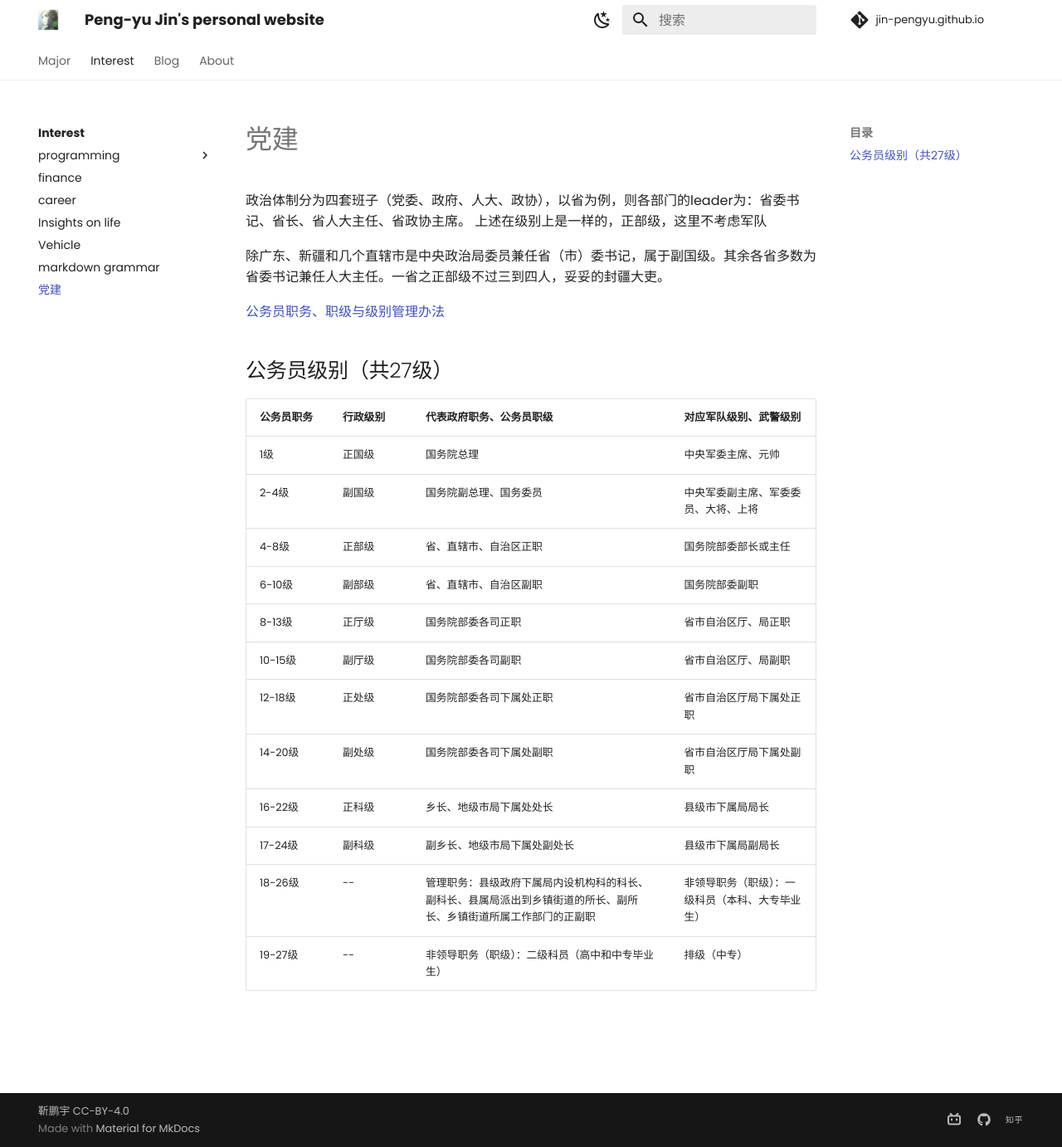
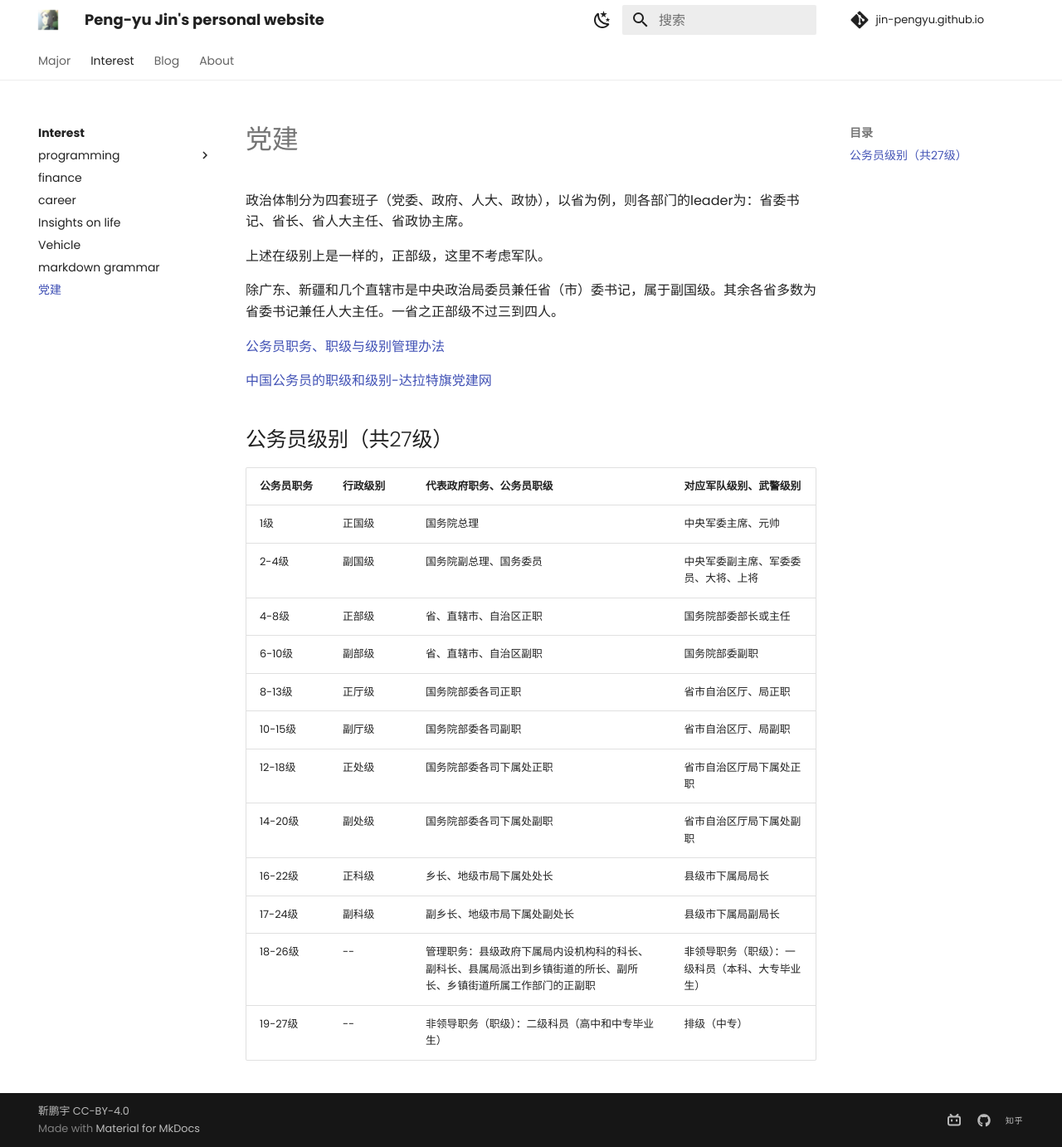
Before and after one commit to Pengyu-Jin/Pengyu-Jin.github.io, an MkDocs documentation site: the page built from docs/interest/party building/info.md, in a window 1280 px wide and 1382 px high. Shown: the whole window at 83% size. Built offline with MkDocs 1.6.1 and Material for MkDocs 9.7.7, drawn with Linux system fonts in a browser that asks for light colours; comment, search, counter and statistics services are not loaded.

Commit message:
post20240609-c

```diff
--- a/docs/interest/party building/info.md
+++ b/docs/interest/party building/info.md
@@ -1,12 +1,15 @@
 
 政治体制分为四套班子（党委、政府、人大、政协），以省为例，则各部门的leader为：省委书记、省长、省人大主任、省政协主席。
-上述在级别上是一样的，正部级，这里不考虑军队
+
+上述在级别上是一样的，正部级，这里不考虑军队。
 
 
-除广东、新疆和几个直辖市是中央政治局委员兼任省（市）委书记，属于副国级。其余各省多数为省委书记兼任人大主任。一省之正部级不过三到四人，妥妥的封疆大吏。
+除广东、新疆和几个直辖市是中央政治局委员兼任省（市）委书记，属于副国级。其余各省多数为省委书记兼任人大主任。一省之正部级不过三到四人。
 
 
 [公务员职务、职级与级别管理办法](https://www.gov.cn/xinwen/2020-03/15/content_5491492.htm){:target="target"}
+
+[中国公务员的职级和级别-达拉特旗党建网](http://www.dltdjw.gov.cn/ywgz/gwygl/202303/t20230309_3357858.html){:target="_blank"}
 
 ## 公务员级别（共27级）
 
```
